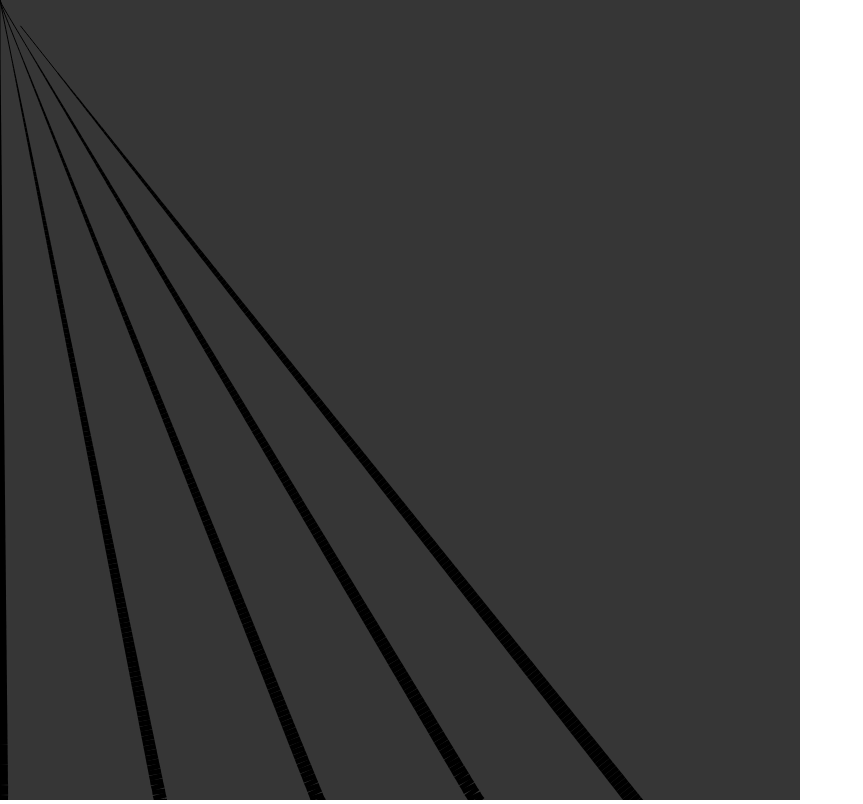
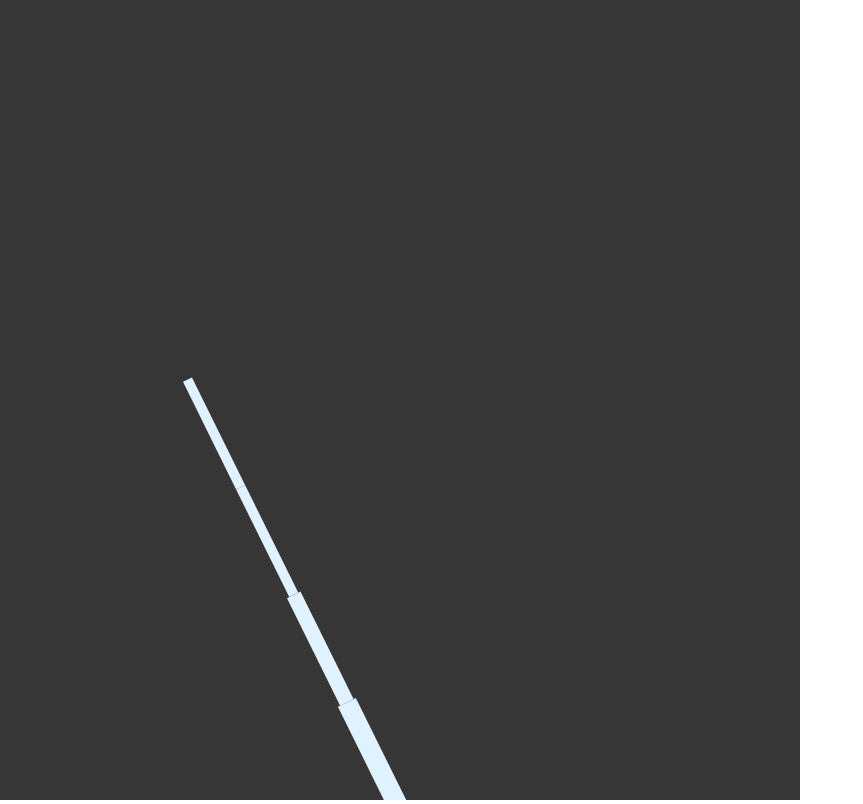
Before and after one commit to ThomasRolfe/inverse-kinematics-experiments, a plain HTML site: page index.html in a window 1280 px wide. Shown: the whole page, without its empty margins (0-863 px from the left). Drawn offline with Linux system fonts and the light colour scheme.

Commit message:
Reduce segments, begin graphics

```diff
--- a/index.html
+++ b/index.html
@@ -9,7 +9,7 @@
 </head>
 <body>
     <canvas id="canvas"></canvas>
-    <script src="scripts.js"></script>
+    <script type="module" src="scripts.js"></script>
 
 </body>
 </html>
--- a/scripts.js
+++ b/scripts.js
@@ -22,13 +22,23 @@ canvas.addEventListener("mousemove", function (event) {
 class Segment {
     pointA = new Coordinate(0, 0);
     pointB = new Coordinate(0, 0);
+    drawPointA = new Coordinate(0, 0);
     length;
     radians;
 
-    constructor(x, y, length, width, radians, parent = null) {
+    constructor(
+        x,
+        y,
+        length,
+        width,
+        radians,
+        color = "#e0f2ff",
+        parent = null
+    ) {
         this.pointA = new Coordinate(x, y);
         this.length = length;
         this.radians = radians;
+        this.color = color;
         this.parent = parent;
         this.lineWidth = width;
     }
@@ -62,12 +72,18 @@ class Segment {
     }
 
     draw() {
-        ctx.fillStyle = "#000000";
+        ctx.strokeStyle = this.color;
         ctx.lineWidth = this.lineWidth;
         ctx.beginPath();
         ctx.moveTo(this.pointA.x, this.pointA.y);
         ctx.lineTo(this.pointB.x, this.pointB.y);
         ctx.stroke();
+        // avoid connector on last segment
+        this.circleConnector(this.pointB.x, this.pointB.y);
+    }
+
+    circleConnector(x, y) {
+        // Add logic to draw a circle
     }
 
     inMouseRange() {
@@ -112,13 +128,20 @@ class Tentacle {
         this.segmentWidth = segmentWidth;
 
         this.segments.push(
-            new Segment(0, 0, this.segmentLength, this.segmentWidth, 0)
+            new Segment(
+                0,
+                0,
+                this.segmentLength,
+                this.segmentWidth,
+                0,
+                "#e0f2ff"
+            )
         );
 
         for (let i = 1; this.segmentCount > i; i++) {
             // Reduce stroke width evenly from max segment width to 1
             let currentWidth = Math.max(
-                1,
+                10,
                 this.segmentWidth - (this.segmentWidth / this.segmentCount) * i
             );
 
@@ -129,6 +152,7 @@ class Tentacle {
                     this.segmentLength,
                     currentWidth,
                     0,
+                    "#e0f2ff",
                     this.segments[i - 1]
                 )
             );
@@ -185,20 +209,21 @@ let maximumBoneAngle = 1;
 let item;
 
 function init() {
-    let segmentCount = 200;
-    let segmentLength = 5;
-    let tentacleCount = 5;
+    let segmentCount = 4;
+    let segmentLength = 120;
+    let tentacleCount = 1;
 
     for (let i = 0; i < tentacleCount; i++) {
+        console.log((canvas.width / (tentacleCount + 1)) * i + 1);
         tentacles.push(
             new Tentacle(
                 new Coordinate(
-                    (canvas.width / tentacleCount) * i + 1,
+                    (canvas.width / (tentacleCount + 1)) * (i + 1),
                     canvas.height + 10
                 ),
                 segmentCount,
                 segmentLength,
-                16,
+                20,
                 true
             )
         );
```
